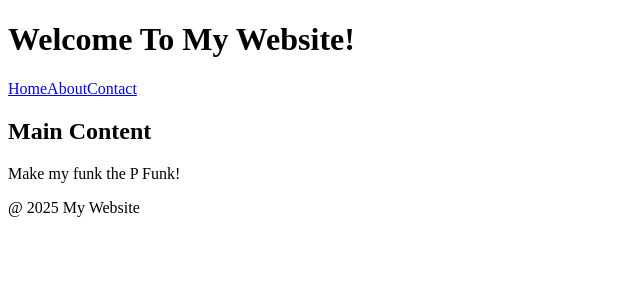
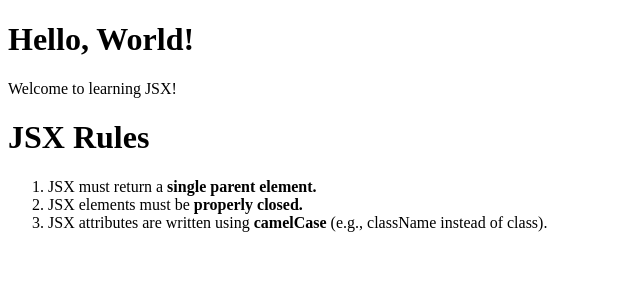
Before and after one commit to newdevmike22/MikeReact1, a React (Vite) app in the folder react-demos/: page / in a window 1280 px wide. Shown: the top 300 px of the page, without its empty margins (0-640 px from the left). Built offline with nearby package versions, Linux system fonts and the light colour scheme.

Commit message:
JSX Rules Lesson
Learning the Rules of JSX.

```diff
--- /dev/null
+++ b/react-demos/src/02 JSX/components/JSXRules.jsx
@@ -0,0 +1,20 @@
+const JSXRules = () => {
+  return (
+    <div>
+      <h1>JSX Rules</h1>
+      <ol>
+        <li>
+          JSX must return a <strong>single parent element.</strong>
+        </li>
+        <li>
+          JSX elements must be <strong>properly closed.</strong>
+        </li>
+        <li>
+          JSX attributes are written using <strong>camelCase</strong> (e.g., className instead of class).
+        </li>
+      </ol>
+    </div>
+  );
+};
+
+export default JSXRules;
--- /dev/null
+++ b/react-demos/src/02 JSX/components/WelcomeMessage.jsx
@@ -0,0 +1,10 @@
+const WelcomeMessage = () => {
+  return (
+    <div>
+      <h1>Hello, World!</h1>
+      <p>Welcome to learning JSX!</p>
+    </div>
+  );
+};
+
+export default WelcomeMessage;
--- a/react-demos/src/App.jsx
+++ b/react-demos/src/App.jsx
@@ -1,13 +1,11 @@
-import Header from "./01 Components/components/Exercise/Header";
-import MainContent from "./01 Components/components/Exercise/MainContent";
-import Footer from "./01 Components/components/Exercise/Footer";
+import WelcomeMessage from "./02 JSX/components/WelcomeMessage";
+import JSXRules from "./02 JSX/components/JSXRules";
 
 const App = () => {
   return (
     <>
-      <Header />
-      <MainContent />
-      <Footer />
+      <WelcomeMessage />
+      <JSXRules />
     </>
   );
 };
```
